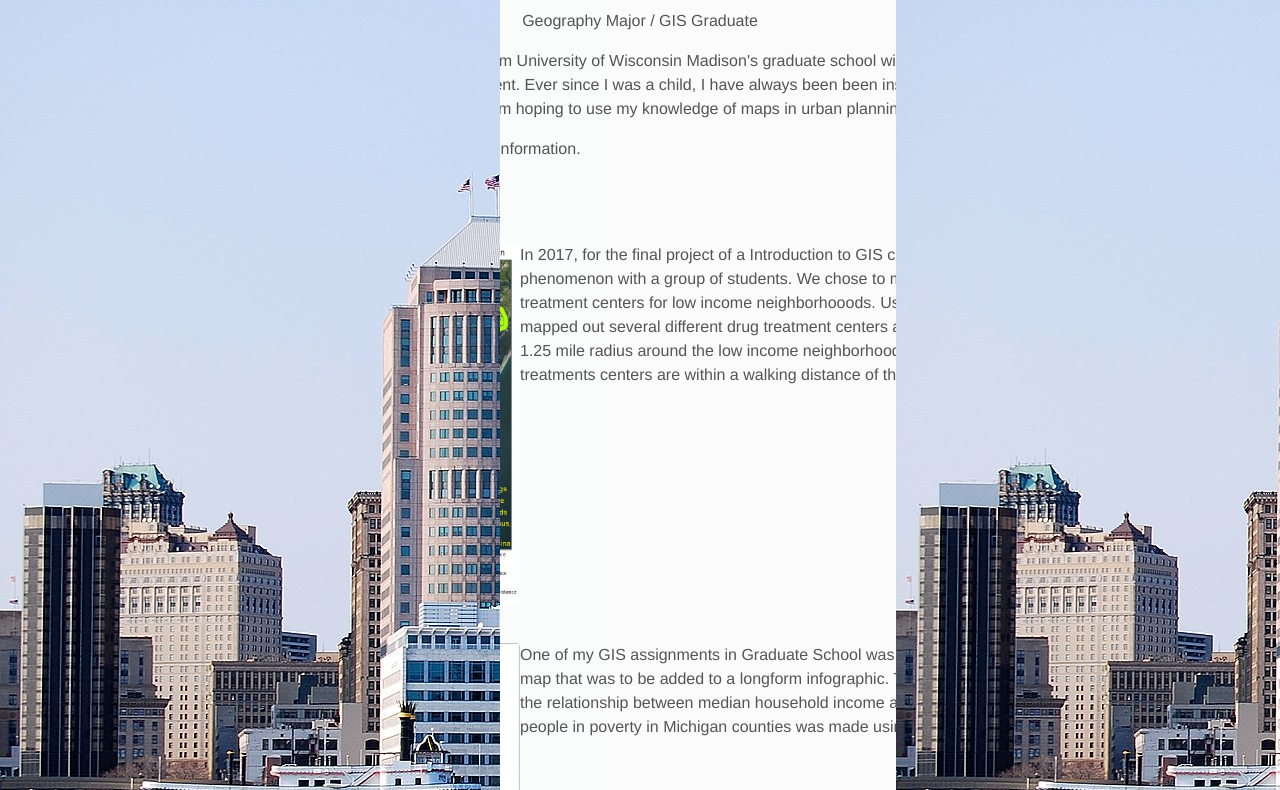
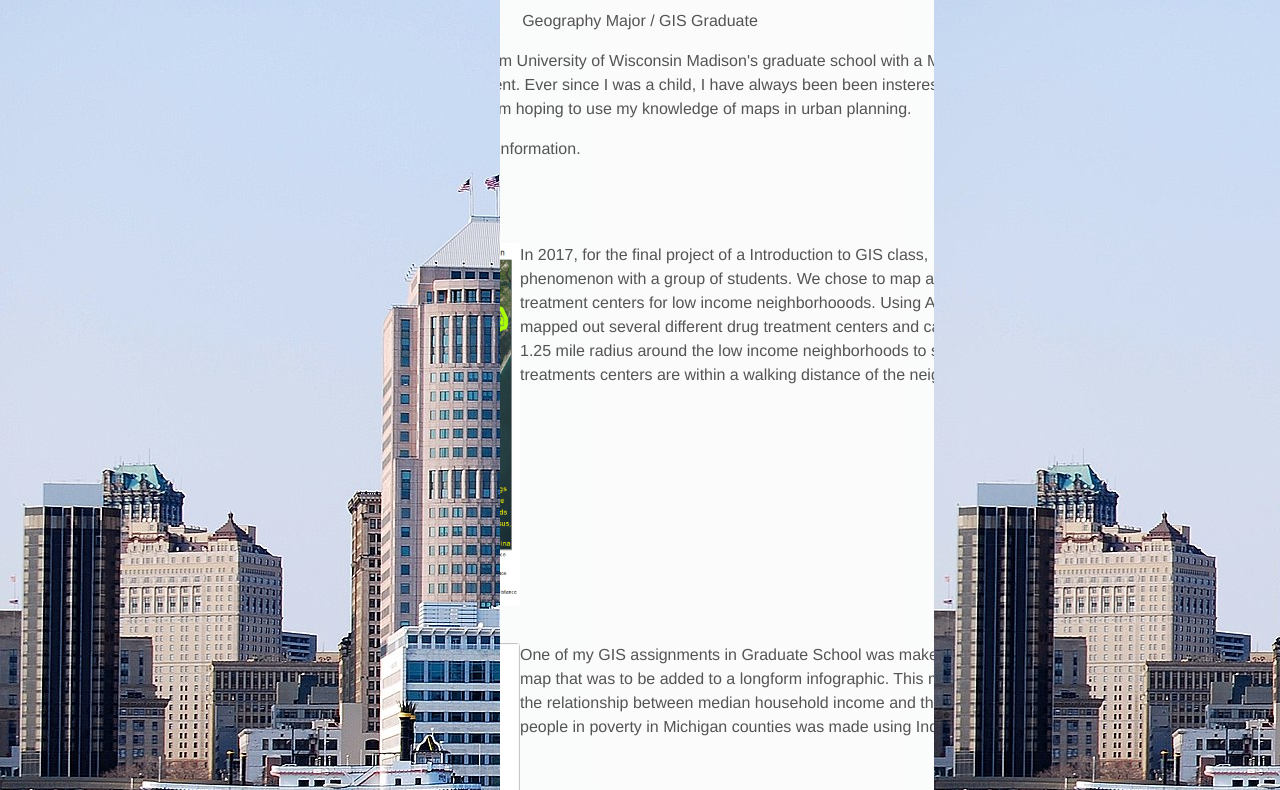
Before and after one commit to CamGeog43/cameronbillings.github.io, a plain HTML site: page index.html in a window 1280 px wide. Shown: the part 86-876 px from the top of the page. Drawn offline with Linux system fonts and the light colour scheme.

Commit message:
Update main_style.css

```diff
--- a/main_style.css
+++ b/main_style.css
@@ -33,7 +33,7 @@ div#city2 {
   height: 1761.1px;
 
   position: absolute;
-  left: 70%; /* Play around with the left attribute until it's placed where you want it */
+  left: 73%; /* Play around with the left attribute until it's placed where you want it */
   top: -25px; /*Your site has a strange top margin to its body element. Changing the top to a negative value compensates for it */
 }
 
```
